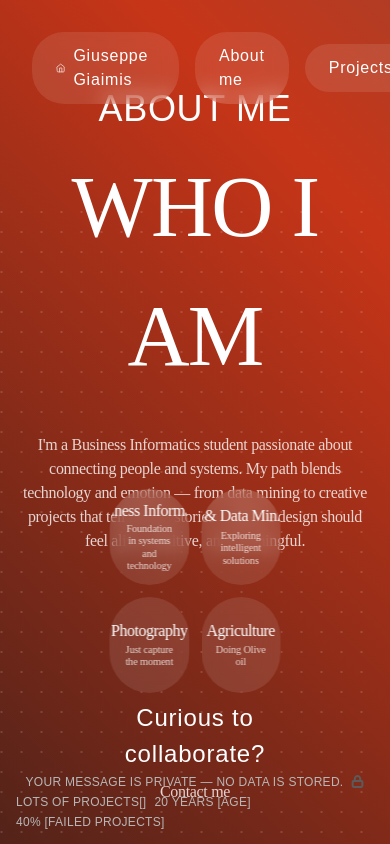
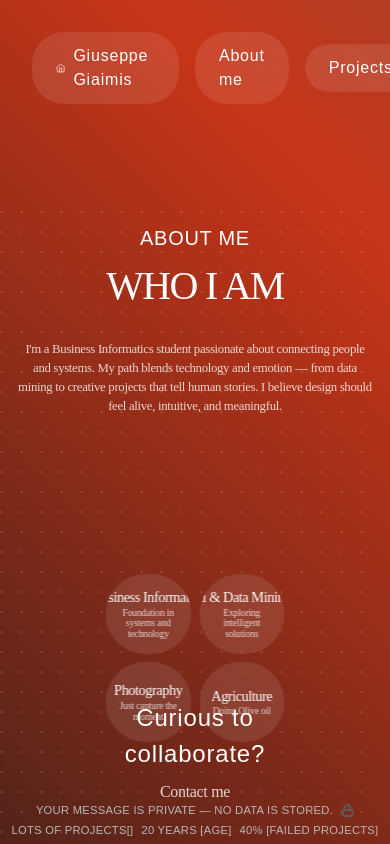
Before and after one commit to giuseppegiaimis/hci-website, a Next.js app: page /about in a window 390 px wide. Built offline with nearby package versions, Linux system fonts and the light colour scheme.

Commit message:
Improve mobile responsiveness: Add comprehensive media queries for tablets and smartphones

```diff
--- a/styles/globals.css
+++ b/styles/globals.css
@@ -9,6 +9,8 @@
 html, body {
   overflow-x: hidden;
   max-width: 100vw;
+  -webkit-text-size-adjust: 100%;
+  -ms-text-size-adjust: 100%;
 }
 
 :root {
@@ -220,6 +222,40 @@ html, body {
 }
 
 @media (max-width: 768px) {
+  .page-title {
+    font-size: 3rem;
+    line-height: 120%;
+    padding: 0 1rem;
+  }
+
+  .page-subtitle {
+    font-size: 0.9rem;
+    padding: 0 1rem;
+    max-width: 90%;
+  }
+
+  .about-label {
+    font-size: 1.5rem;
+  }
+
+  .discover-button {
+    width: 20rem;
+    height: 6rem;
+    font-size: 1.5rem;
+  }
+
+  .header {
+    top: 1rem;
+    left: 1rem;
+    flex-direction: column;
+    gap: 0.5rem;
+  }
+
+  .home-button, .nav-link {
+    padding: 0.5rem 1rem;
+    font-size: 0.9rem;
+  }
+
   .footer-container {
     flex-direction: column;
     gap: 0.5rem;
@@ -237,6 +273,7 @@ html, body {
   .boxes-container {
     gap: 0.75rem;
     padding: 0 0.75rem;
+    top: 75%;
   }
 
   .box {
@@ -250,6 +287,103 @@ html, body {
 
   .box-subtitle {
     font-size: 0.65rem;
+  }
+
+  .contact-section {
+    top: 88%;
+    padding: 0 1rem;
+  }
+
+  .contact-title {
+    font-size: 1.25rem;
+  }
+
+  .contact-subtitle {
+    font-size: 0.9rem;
+  }
+}
+
+@media (max-width: 480px) {
+  .page-title {
+    font-size: 2.5rem;
+    line-height: 110%;
+    padding: 0 0.5rem;
+  }
+
+  .page-subtitle {
+    font-size: 0.8rem;
+    padding: 0 0.5rem;
+    max-width: 95%;
+  }
+
+  .about-label {
+    font-size: 1.25rem;
+  }
+
+  .discover-button {
+    width: 18rem;
+    height: 5rem;
+    font-size: 1.25rem;
+  }
+
+  .header {
+    top: 0.5rem;
+    left: 0.5rem;
+    right: 0.5rem;
+    flex-direction: row;
+    justify-content: space-between;
+  }
+
+  .home-button, .nav-link {
+    padding: 0.4rem 0.8rem;
+    font-size: 0.8rem;
+  }
+
+  .boxes-container {
+    gap: 0.5rem;
+    padding: 0 0.5rem;
+    top: 78%;
+  }
+
+  .box {
+    width: calc(50% - 0.25rem);
+    height: 5rem;
+    padding: 0.5rem;
+  }
+
+  .box-title {
+    font-size: 0.9rem;
+    margin-bottom: 0.1rem;
+  }
+
+  .box-subtitle {
+    font-size: 0.6rem;
+    line-height: 110%;
+  }
+
+  .contact-section {
+    top: 90%;
+    padding: 0 0.5rem;
+  }
+
+  .contact-title {
+    font-size: 1.1rem;
+  }
+
+  .contact-subtitle {
+    font-size: 0.8rem;
+  }
+
+  .contact-info {
+    font-size: 0.9rem;
+  }
+
+  .footer-container {
+    padding: 0.5rem;
+  }
+
+  .footer-text {
+    font-size: 0.7rem;
   }
 }
 
```
